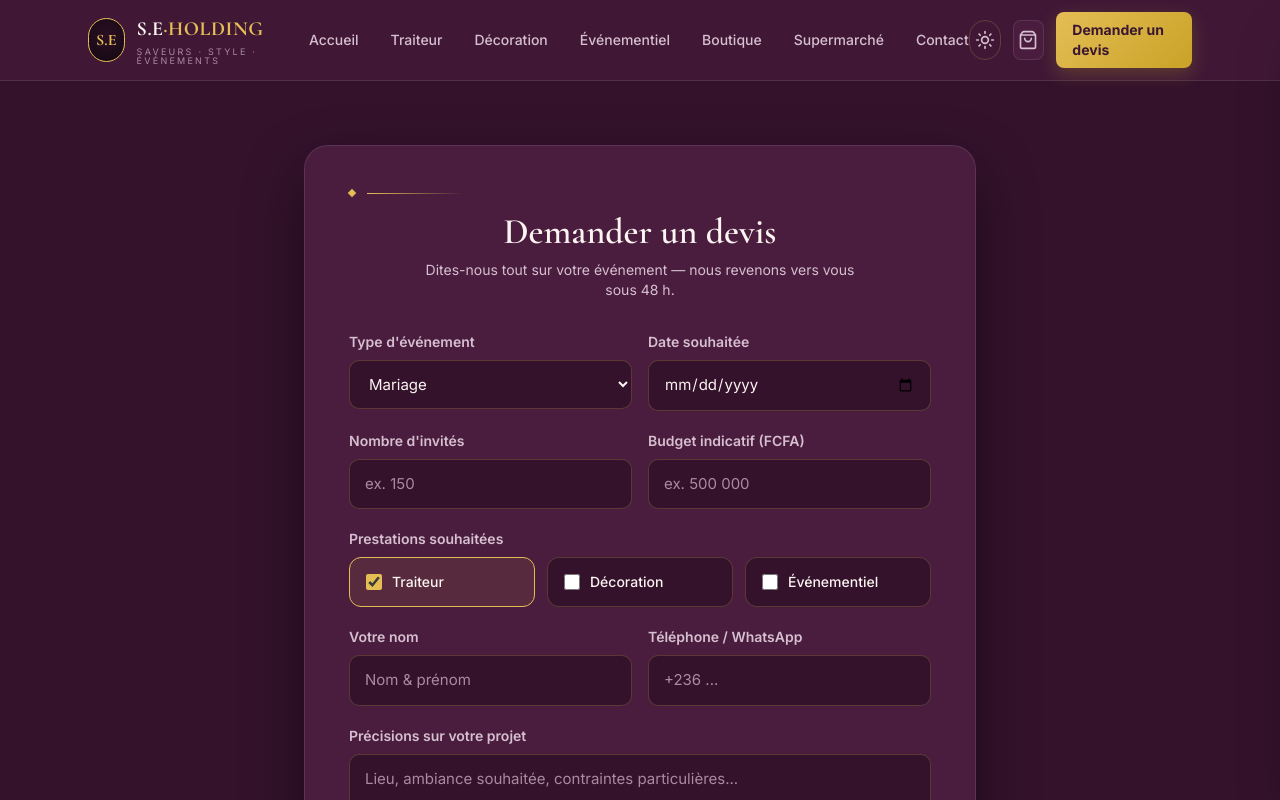
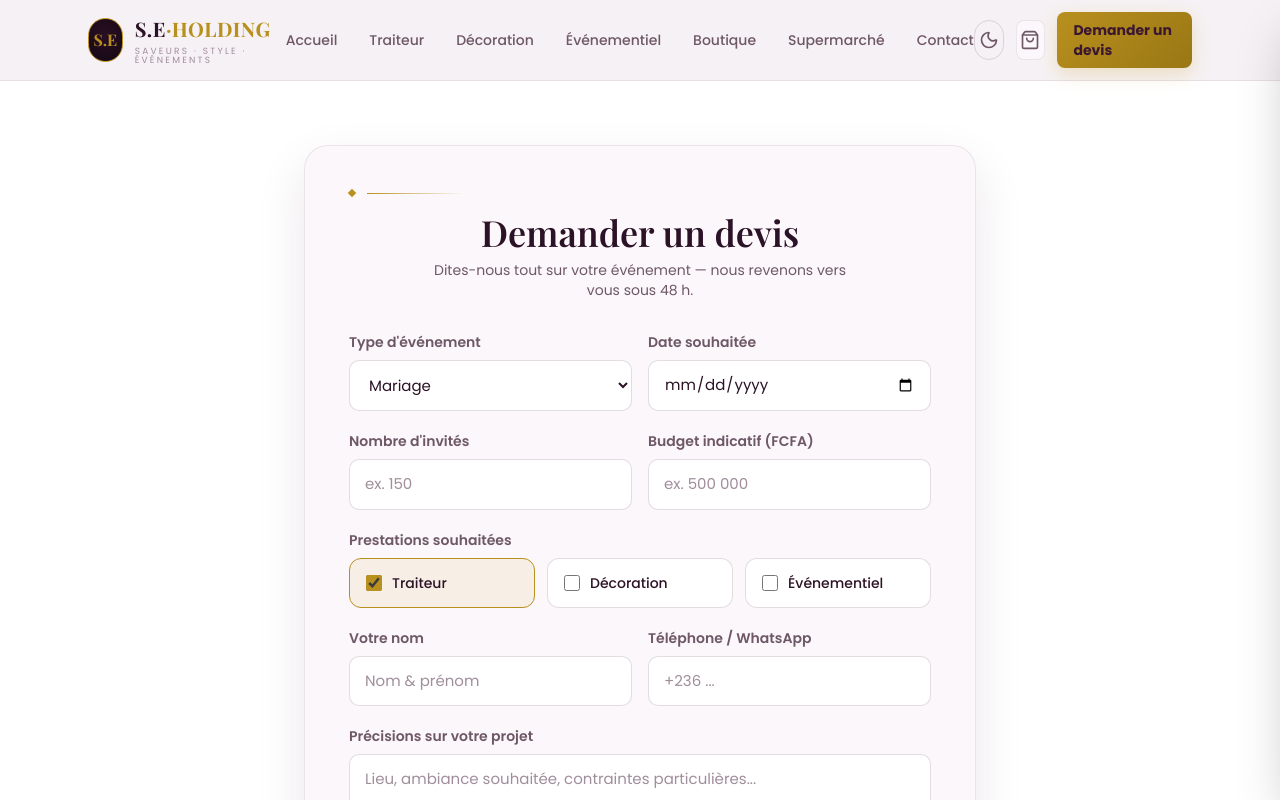
Before and after one commit to Sende45/S.E, a Next.js app: page /devis in a window 1280 px wide. Shown: the top 800 px of the page. Built offline with nearby package versions, Linux system fonts and the light colour scheme.

Commit message:
Ajout des nouvelles modifications des fichiers globals.css layout et ThemeToggle

```diff
--- a/src/app/globals.css
+++ b/src/app/globals.css
@@ -1,25 +1,46 @@
 @import "tailwindcss";
 
 /* ===================================================================
-   S.E HOLDING — Thème (aubergine / or / crème)
-   Deux ambiances via la classe `light` sur <html>.
-   Palette de marque : blanc crème · violet aubergine · or.
+   S.E HOLDING — Thème
+   Défaut : clair moderne (Playfair Display + Poppins) — « thème 3 ».
+   Bascule (classe `dark` sur <html>) : aubergine sombre + or
+   (Cormorant + Inter) — « thème 1 ».
    =================================================================== */
 
 @theme {
-  /* Typographie */
-  --font-display: 'Cormorant Garamond', Georgia, serif;
-  --font-sans: 'Inter', system-ui, sans-serif;
+  --font-display: var(--font-playfair), Georgia, serif;
+  --font-sans: var(--font-poppins), system-ui, sans-serif;
 
-  /* Marque (constantes, disponibles dans les deux ambiances) */
   --color-gold: #C9A227;
   --color-gold-light: #E4BE55;
   --color-aubergine: #4A1D3F;
   --color-cream: #FAF6EF;
 }
 
-/* ---------- AMBIANCE PAR DÉFAUT : aubergine sombre ---------- */
+/* ---------- DÉFAUT : thème 3 (clair, moderne) ---------- */
 :root {
+  --font-display: var(--font-playfair), Georgia, serif;
+  --font-sans:    var(--font-poppins), system-ui, sans-serif;
+
+  --bg:          #FFFFFF;
+  --bg-2:        #F5F0F3;
+  --surface:     #FBF7FA;
+  --raised:      #FFFFFF;
+  --gold:        #B8901E;
+  --gold-deep:   #9A7715;
+  --text:        #2C1226;
+  --muted:       #6E5866;
+  --faint:       #A08E9B;
+  --border:      rgba(60, 20, 50, 0.14);
+  --border-soft: rgba(60, 20, 50, 0.08);
+  --shadow:      0 20px 50px rgba(60, 20, 50, 0.10);
+}
+
+/* ---------- BASCULE : thème 1 (aubergine sombre + or) ---------- */
+html.dark {
+  --font-display: var(--font-cormorant), Georgia, serif;
+  --font-sans:    var(--font-inter), system-ui, sans-serif;
+
   --bg:          #34122C;
   --bg-2:        #421A38;
   --surface:     #4A1D3F;
@@ -32,22 +53,6 @@
   --border:      rgba(228, 190, 85, 0.22);
   --border-soft: rgba(251, 244, 240, 0.10);
   --shadow:      0 24px 60px rgba(0, 0, 0, 0.45);
-}
-
-/* ---------- AMBIANCE CLAIRE : crème ---------- */
-html.light {
-  --bg:          #F6EFE4;
-  --bg-2:        #EFE6D6;
-  --surface:     #FFFFFF;
-  --raised:      #FFFFFF;
-  --gold:        #B8901E;
-  --gold-deep:   #9A7715;
-  --text:        #3A1631;
-  --muted:       #6E5866;
-  --faint:       #9A8592;
-  --border:      rgba(74, 29, 63, 0.16);
-  --border-soft: rgba(74, 29, 63, 0.10);
-  --shadow:      0 20px 50px rgba(74, 29, 63, 0.12);
 }
 
 @layer base {
@@ -70,11 +75,10 @@ html.light {
   ::-webkit-scrollbar-thumb:hover { background: var(--gold); }
 }
 
-/* Petit utilitaire pour la typo de titre */
+/* Utilitaire pour la typo de titre */
 .font-display { font-family: var(--font-display); }
 
-/* ===== À AJOUTER À LA FIN DE globals.css =====
-   Style commun des champs de formulaire (devis, etc.) */
+/* Champs de formulaire (devis, login, etc.) */
 .se-input {
   width: 100%;
   font-family: inherit;
@@ -90,7 +94,7 @@ html.light {
 .se-input::placeholder { color: var(--faint); }
 .se-input:focus {
   border-color: var(--gold);
-  box-shadow: 0 0 0 3px rgba(201, 162, 39, 0.15);
+  box-shadow: 0 0 0 3px rgba(184, 144, 30, 0.15);
 }
 /* Empêche le fond blanc de l'auto-remplissage Chrome/Safari
    et conserve la couleur du thème sur les champs .se-input */
--- a/src/app/layout.tsx
+++ b/src/app/layout.tsx
@@ -1,19 +1,39 @@
 import "./globals.css";
 import type { Metadata } from "next";
-import { Inter, Cormorant_Garamond } from "next/font/google";
+import {
+  Inter,
+  Cormorant_Garamond,
+  Playfair_Display,
+  Poppins,
+} from "next/font/google";
 
+// Thème 1 (sombre) : Cormorant + Inter
 const inter = Inter({
   subsets: ["latin"],
   display: "swap",
   variable: "--font-inter",
 });
-
 const cormorant = Cormorant_Garamond({
   subsets: ["latin"],
   weight: ["400", "500", "600", "700"],
   style: ["normal", "italic"],
   display: "swap",
   variable: "--font-cormorant",
+});
+
+// Thème 3 (clair, par défaut) : Playfair Display + Poppins
+const playfair = Playfair_Display({
+  subsets: ["latin"],
+  weight: ["400", "500", "600", "700"],
+  style: ["normal", "italic"],
+  display: "swap",
+  variable: "--font-playfair",
+});
+const poppins = Poppins({
+  subsets: ["latin"],
+  weight: ["400", "500", "600", "700"],
+  display: "swap",
+  variable: "--font-poppins",
 });
 
 export const metadata: Metadata = {
@@ -28,12 +48,15 @@ export default function RootLayout({
   children: React.ReactNode;
 }) {
   return (
-    <html lang="fr" className={`${inter.variable} ${cormorant.variable}`}>
+    <html
+      lang="fr"
+      className={`${inter.variable} ${cormorant.variable} ${playfair.variable} ${poppins.variable}`}
+    >
       <head>
-        {/* Anti-flash : applique le thème mémorisé avant le rendu */}
+        {/* Anti-flash : le thème par défaut est clair ; on applique le sombre s'il est mémorisé */}
         <script
           dangerouslySetInnerHTML={{
-            __html: `try{if(localStorage.getItem('se_theme')==='light')document.documentElement.classList.add('light')}catch(e){}`,
+            __html: `try{if(localStorage.getItem('se_theme')==='dark')document.documentElement.classList.add('dark')}catch(e){}`,
           }}
         />
       </head>
--- a/src/components/ThemeToggle.tsx
+++ b/src/components/ThemeToggle.tsx
@@ -4,29 +4,29 @@ import { useState, useEffect } from "react";
 import { Sun, Moon } from "lucide-react";
 
 export default function ThemeToggle() {
-  const [light, setLight] = useState(false);
+  const [dark, setDark] = useState(false);
 
   useEffect(() => {
-    setLight(document.documentElement.classList.contains("light"));
+    setDark(document.documentElement.classList.contains("dark"));
   }, []);
 
   const toggle = () => {
-    const next = !light;
-    setLight(next);
-    document.documentElement.classList.toggle("light", next);
+    const next = !dark;
+    setDark(next);
+    document.documentElement.classList.toggle("dark", next);
     try {
-      localStorage.setItem("se_theme", next ? "light" : "dark");
+      localStorage.setItem("se_theme", next ? "dark" : "light");
     } catch {}
   };
 
   return (
     <button
       onClick={toggle}
-      title={light ? "Passer en sombre" : "Passer en clair"}
+      title={dark ? "Passer en clair" : "Passer en sombre"}
       aria-label="Changer de thème"
       className="grid h-10 w-10 place-items-center rounded-full border border-[var(--border)] text-[var(--muted)] transition-colors hover:border-[var(--gold)] hover:text-[var(--gold)]"
     >
-      {light ? <Moon className="h-5 w-5" /> : <Sun className="h-5 w-5" />}
+      {dark ? <Sun className="h-5 w-5" /> : <Moon className="h-5 w-5" />}
     </button>
   );
 }
```
